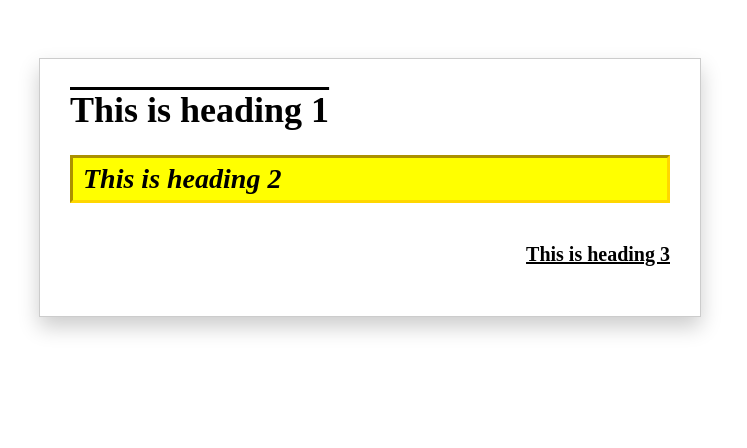
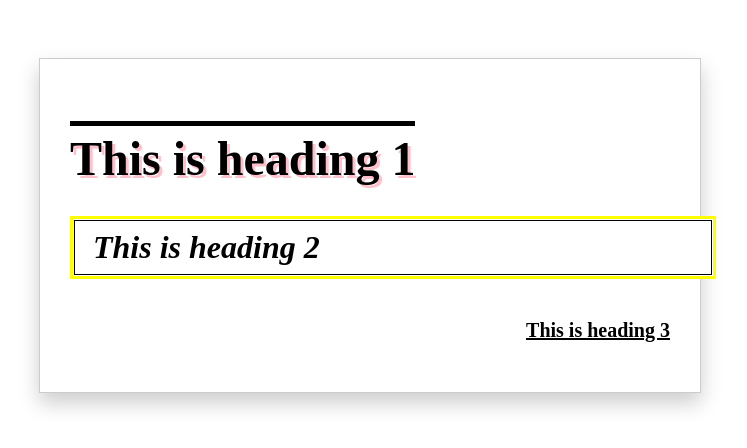
Before and after one commit to jokerchou-07/26WEBclass, a plain HTML site: page HW18.html in a window 1280 px wide. Shown: the whole page, without its empty margins (270-1017 px from the left). Drawn offline with Linux system fonts and the light colour scheme.

Commit message:
Update HW18.html

```diff
--- a/HW18.html
+++ b/HW18.html
@@ -21,19 +21,31 @@
 
         /* 第一個標題：上方橫線 */
         .h1-style {
-            text-decoration: overline;
-            font-size: 36px;
-            margin-top: 0;
+            font-size: 48px;
+            font-weight: bold;
+            display: inline-block; /* 讓邊框長度隨文字縮放 */
+            border-top: 5px solid black; /* 使用 border 代替 overline 以增加粗細 */
+            padding-top: 5px;
+            /* 文字陰影：向右下偏移，無模糊，顏色為粉紅 */
+            text-shadow: 3px 3px 0px pink;
+            margin-bottom: 30px;
         }
 
-        /* 第二個標題：黃色背景、斜體、立體邊框 */
+        /* 修正 Heading 2：雙層邊框（外黃內黑）+ 斜體 */
         .h2-style {
-            background-color: yellow;
+            font-size: 32px;
             font-style: italic;
-            border: 3px inset #ffd700; /* 使用 inset 營造內凹立體感 */
-            padding: 5px 10px;
-            font-size: 28px;
             font-weight: bold;
+
+            /* 核心：結合 border 與 outline 達成雙層感 */
+            background-color: white;
+            border: 3px solid yellow;  /* 外層黃色粗邊 */
+            outline: 1px solid black; /* 內層黑色細邊 */
+            outline-offset: -5px;     /* 讓黑色線向內縮，形成間距 */
+
+            padding: 10px 20px;
+            width: fit-content;       /* 寬度隨內容調整 */
+            min-width: 600px;         /* 模仿圖片長度 */
         }
 
         /* 第三個標題：靠右對齊、底線 */
```
